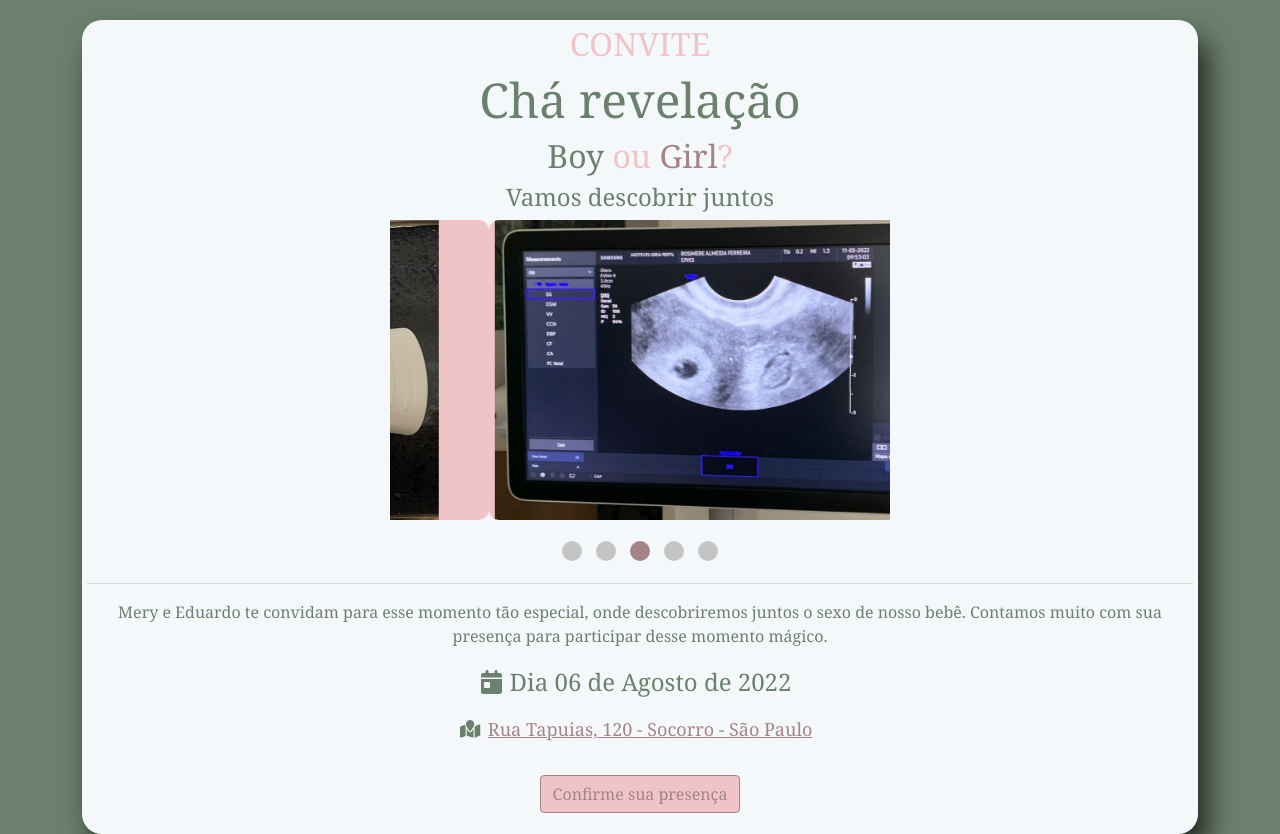
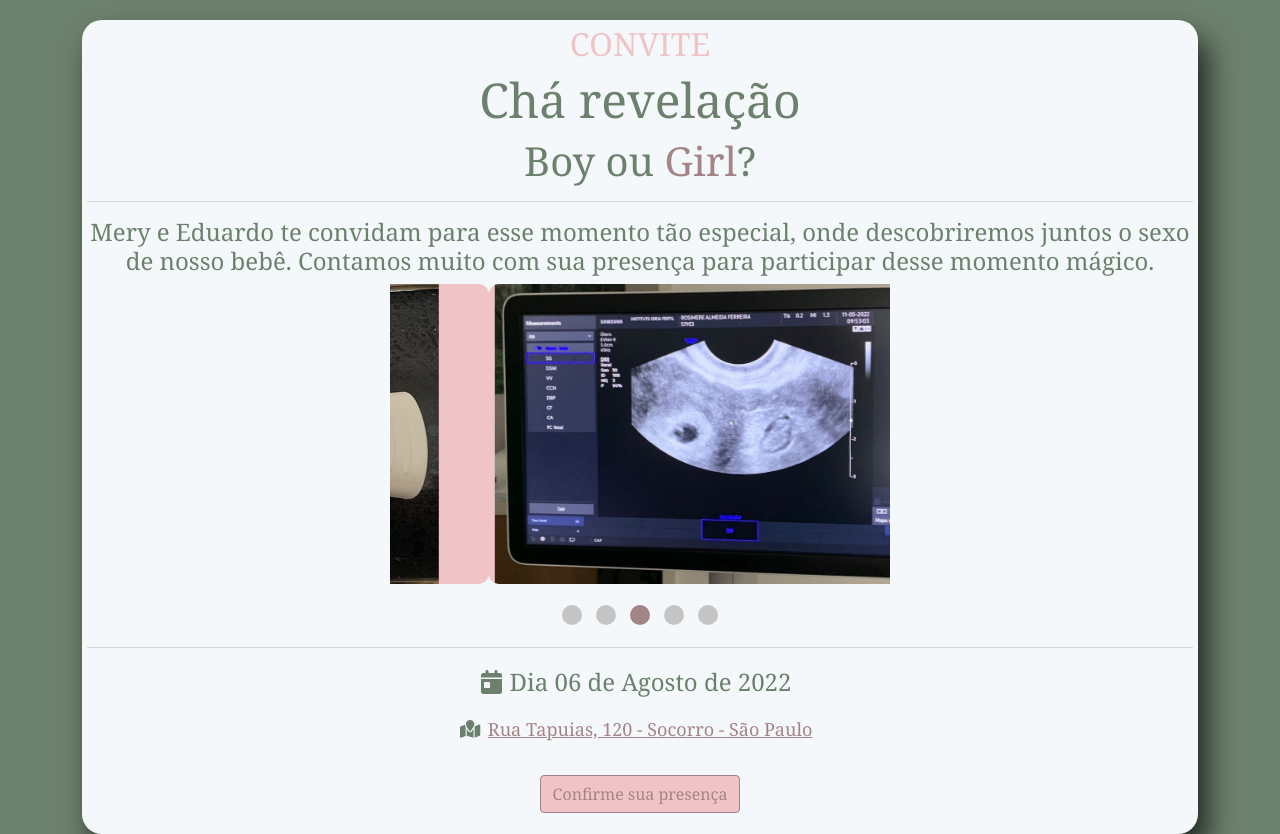
Before and after one commit to eqalmeida/revelation-invite, a React (Create React App) app: page / in a window 1280 px wide. Built offline with nearby package versions, Linux system fonts and the light colour scheme.

Commit message:
Add name in query params

```diff
--- a/package.json
+++ b/package.json
@@ -13,6 +13,8 @@
     "react": "^18.2.0",
     "react-bootstrap": "^2.4.0",
     "react-dom": "^18.2.0",
+    "react-router": "^6.3.0",
+    "react-router-dom": "^6.3.0",
     "react-scripts": "5.0.1",
     "web-vitals": "^2.1.4"
   },
--- a/src/App.js
+++ b/src/App.js
@@ -1,10 +1,11 @@
+import "./App.css";
+import { useEffect, useState, useRef } from "react";
 import fotoBarriga from "./img/foto-barriga.jpeg";
 import fotoTesteGrav from "./img/imagem-teste-grav.jpeg";
 import fotoDiaTransf from "./img/imagem-tranf.jpeg";
 import fotoUSG6sem from "./img/imagem-USG6sem.jpeg";
 import fotoUSG12sem from "./img/imagem-usg-12sem.jpeg";
-import "./App.css";
-import { useEffect, useState, useRef } from "react";
+import { BrowserRouter as Router, useSearchParams } from "react-router-dom";
 import Button from "react-bootstrap/Button";
 import { FontAwesomeIcon } from "@fortawesome/react-fontawesome";
 import {
@@ -39,8 +40,19 @@ const nomeMenina = "Girl";
 const nomeMenino = "Boy";
 
 function App() {
+  return (
+    <Router>
+      <Home />
+    </Router>
+  );
+}
+
+function Home() {
   const [index, setIndex] = useState(0);
   const timeoutRef = useRef(null);
+  const [searchParams, _] = useSearchParams();
+
+  const name = searchParams.get("__name");
 
   function resetTimeout() {
     if (timeoutRef.current) {
@@ -67,11 +79,17 @@ function App() {
         <header className="App-header">
           <h2>CONVITE</h2>
           <h1 style={{ fontSize: 48 }}>Chá revelação</h1>
-          <h2>
+          <h1>
             <span className="menino">{nomeMenino}</span> ou{" "}
             <span className="menina">{nomeMenina}</span>?
-          </h2>
-          <h4>Vamos descobrir juntos</h4>
+          </h1>
+          <hr></hr>
+          {name && <h3 style={{ fontSize: 30 }}>Olá, {name}</h3>}
+          <h4>
+            Mery e Eduardo te convidam para esse momento tão especial, onde
+            descobriremos juntos o sexo de nosso bebê. Contamos muito com sua
+            presença para participar desse momento mágico.
+          </h4>
           <div className="slideshow">
             <div
               className="slideshowSlider"
@@ -98,11 +116,6 @@ function App() {
           </div>
           <hr></hr>
           <div>
-            <p>
-              Mery e Eduardo te convidam para esse momento tão especial, onde
-              descobriremos juntos o sexo de nosso bebê. Contamos muito com sua
-              presença para participar desse momento mágico.
-            </p>
             <p style={{ fontSize: 24 }}>
               <FontAwesomeIcon icon={faCalendarDay} />
               <span className="mx-2">Dia 06 de Agosto de 2022</span>
@@ -118,7 +131,7 @@ function App() {
             <Button
               className="my-3 button"
               variant="outline-primary"
-              href="https://forms.gle/yTzqZ7YppGsXLMS28"
+              href={`https://docs.google.com/forms/d/e/1FAIpQLScN8tSN3QuQ7VlAiGuvg2j9fxYjOOq4CE1Lwf2iIRgw6uMlMw/viewform?usp=pp_url&entry.269541413=${name}`}
             >
               Confirme sua presença
             </Button>
```
Also changed, not shown: 1 other file (tests, documents, lock files or other folders).
